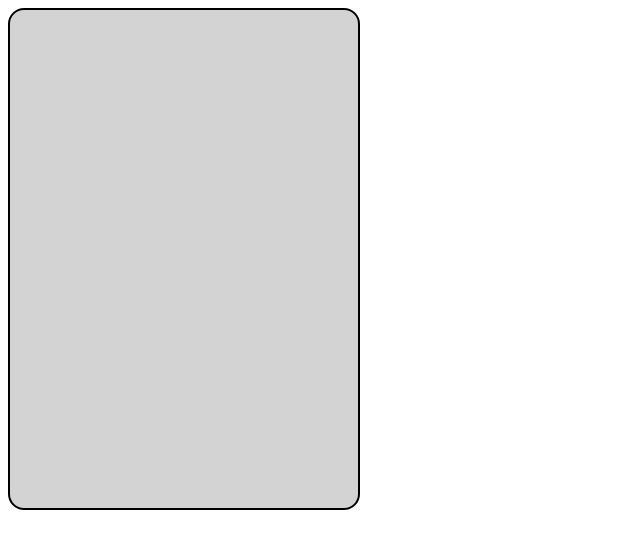
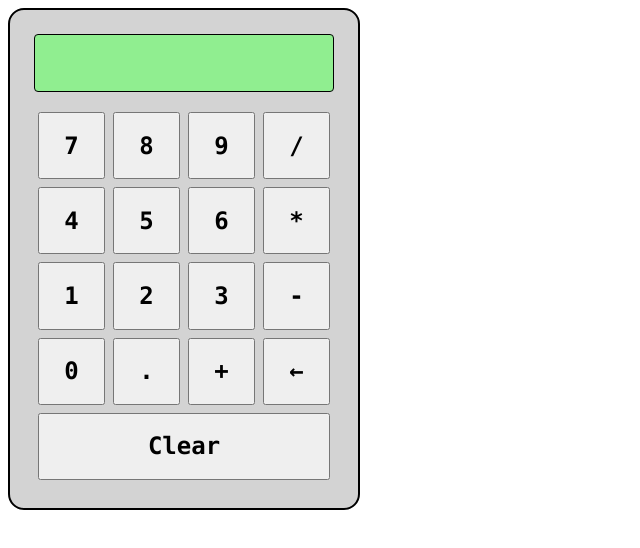
Before and after one commit to bbalster87/calculatorWebApp, a plain HTML site: page index.html in a window 1280 px wide. Shown: the whole page, without its empty margins (0-640 px from the left). Drawn offline with Linux system fonts and the light colour scheme.

Commit message:
Add display box and buttons with styling

```diff
--- a/app.js
+++ b/app.js
@@ -1 +1,35 @@
+// Get our base container to hold the calculator
 const containerDiv = document.querySelector(".container");
+
+// Create our input/output display
+const displayDiv = document.createElement("div");
+displayDiv.classList.add("display");
+containerDiv.appendChild(displayDiv)
+
+function buildButtons() {
+  const layout = [
+    ["7", "8", "9", "/"],
+    ["4", "5", "6", "*"],
+    ["1", "2", "3", "-"],
+    ["0", ".", "+", "←"],
+    ["Clear"]
+  ];
+  layout.forEach(buttons => {
+    const row = document.createElement("div");
+    row.classList.add("row");
+    buttons.forEach(button => {
+      const calcButton = document.createElement("button");
+      calcButton.textContent = button;
+      calcButton.classList.add("inputButton");
+      calcButton.addEventListener("click", receiveInput);
+      row.appendChild(calcButton);
+    });
+    containerDiv.appendChild(row);
+  });
+}
+
+function receiveInput() {
+  console.log(this.textContent)
+}
+
+buildButtons()
--- a/styles.css
+++ b/styles.css
@@ -1,3 +1,8 @@
+* {
+  font-family: "Lucida Console", "Courier New", monospace;
+  font-size: 24px;
+}
+
 .container {
   background: lightgray;
   width: 300px;
@@ -5,4 +10,33 @@
   border-radius: 16px;
   border: 2px black solid;
   padding: 24px;
+  display: flex;
+  flex-direction: column;
 }
+
+.display {
+  background-color: lightgreen;
+  border-radius: 4px;
+  border: 1px black solid;
+  height: 48px;
+  width: auto;
+  padding: 4px;
+  white-space: nowrap;
+  text-overflow: ellipsis;
+  overflow: hidden;
+  text-align: right;
+  vertical-align: middle;
+  line-height: 48px;
+  margin-bottom: 16px;
+}
+
+.row {
+  display: flex;
+  flex-grow: 1;
+}
+
+.inputButton {
+  margin: 4px;
+  flex-grow: 1;
+  font-weight: 900;
+}
```
